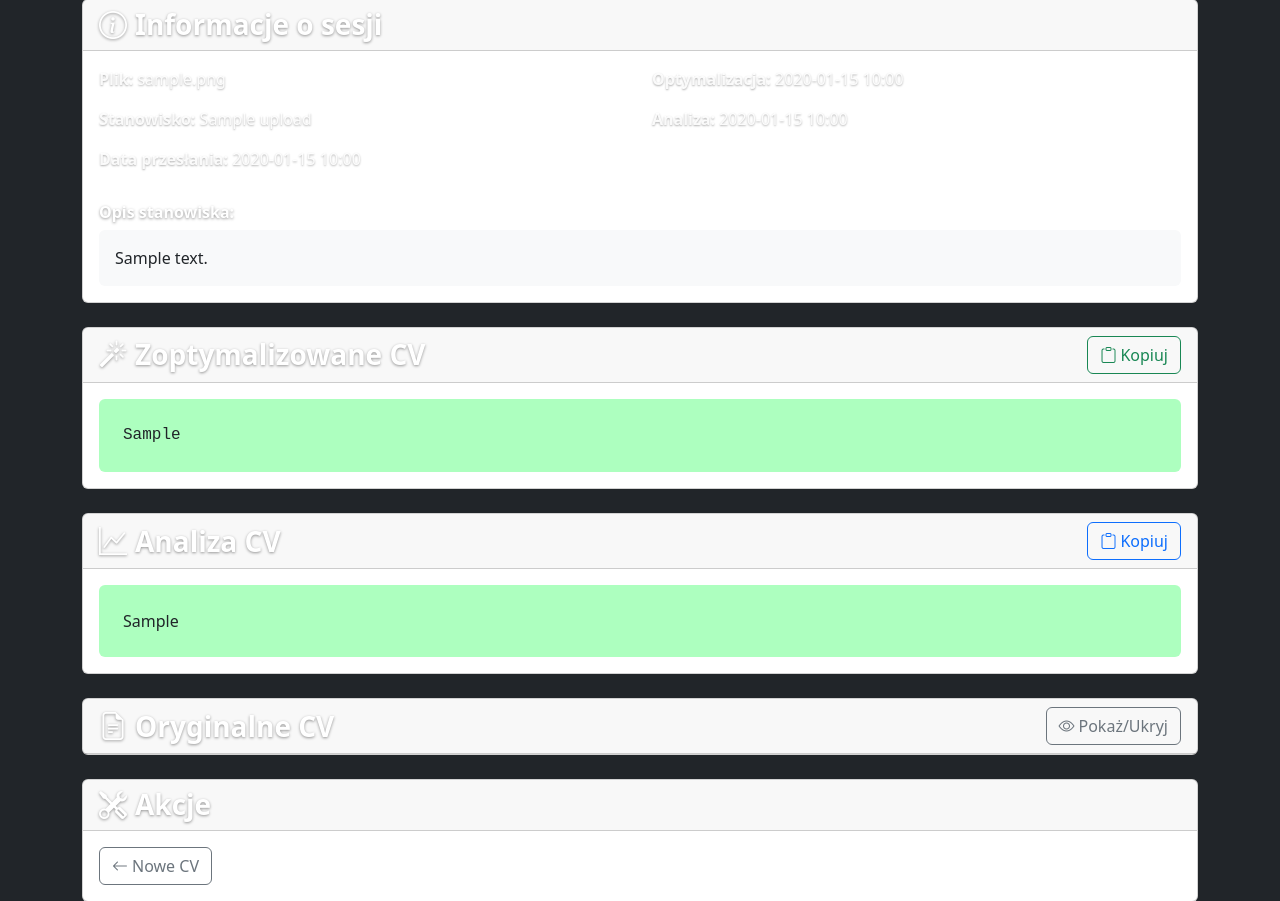
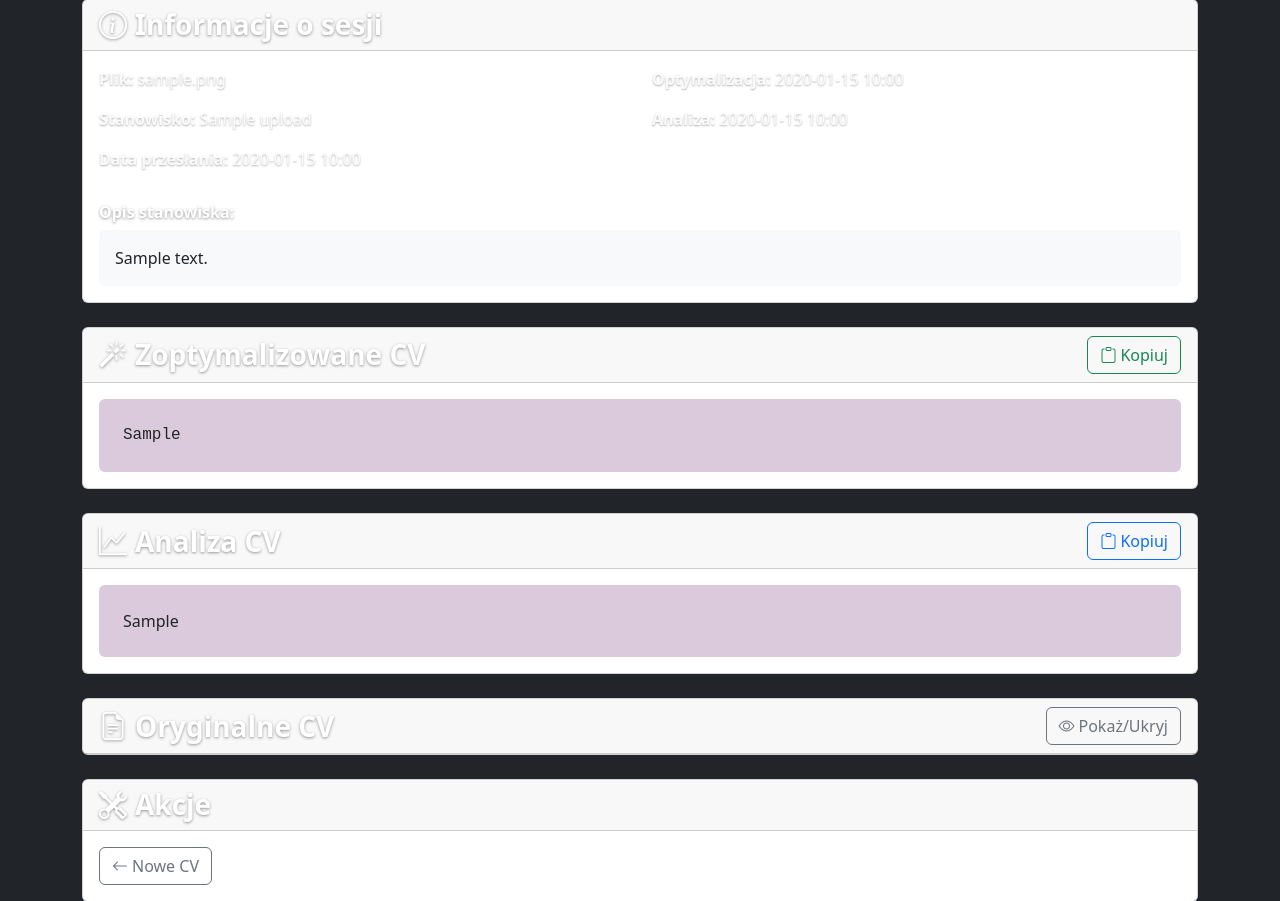
Before and after one commit to msulikowski96-cmd/CvToai, a Flask app: page /result/1 in a window 1280 px wide. Shown: the part 193-1094 px from the top of the page. Run offline with Flask 3, Linux system fonts and the light colour scheme; a user stored in the database is signed in; tables that the repository leaves empty hold one stand-in row (values such as "Sample post").

Commit message:
Checkpoint before assistant change: Update the visual appearance of specific sections on the page
Change background color for `#optimized-cv` and `#cv-analysis` CSS selectors in `static/css/custom.css` from `#adffbf` to `#dbcadb`.

Replit-Commit-Author: Assistant

```diff
--- a/static/css/custom.css
+++ b/static/css/custom.css
@@ -243,7 +243,7 @@
 #optimized-cv,
 #cv-analysis {
     color: #212529 !important;
-    background-color: #adffbf !important;
+    background-color: #dbcadb !important;
 }
 
 #optimized-cv *,
```
Also changed, not shown: attached_assets/Screenshot_2025-08-26-00-12-00-599_com.replit.app_1756159933177.jpg (added).
